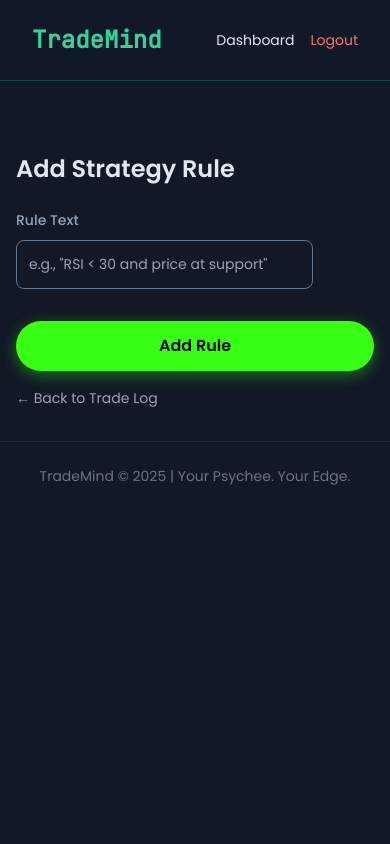
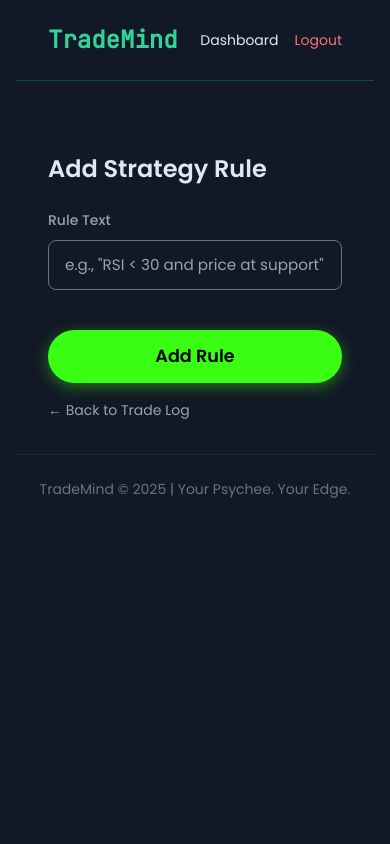
Before and after one commit to sacrid91/TradeMindHackathon2, a Django app: page /rule/add/ in a window 390 px wide. Run offline with Django 5.2, Linux system fonts and the light colour scheme; a user stored in the database is signed in; some libraries are stand-ins or nearby versions.

Commit message:
trying small phones spillage fix

```diff
--- a/static/css/style.css
+++ b/static/css/style.css
@@ -141,3 +141,96 @@
       font-size: 1.1rem;
     }
   }
+
+  /* MOBILE RESPONSIVENESS: Prevent Spillage Without Changing HTML */
+@media (max-width: 600px) {
+  /* 1. Ensure all form inputs are full-width and don't overflow */
+  form input[type="text"],
+  form input[type="number"],
+  form input[type="email"],
+  form input[type="password"],
+  form textarea {
+    width: 100% !important;
+    box-sizing: border-box;
+    padding-left: 1rem;
+    padding-right: 1rem;
+    font-size: 0.95rem;
+    min-height: 42px;
+  }
+
+  /* 2. Make textarea taller for usability */
+  form textarea {
+    min-height: 100px !important;
+    line-height: 1.5;
+  }
+
+  /* 3. Emotion Slider: Prevent label congestion */
+  .emotion-slider {
+    display: flex;
+    flex-wrap: wrap;
+    justify-content: center;
+    gap: 0.5rem;
+    margin: 1rem 0;
+  }
+
+  .emotion-slider label {
+    display: flex;
+    flex-direction: column;
+    align-items: center;
+    font-size: 0.8rem !important;
+    opacity: 0.7;
+    margin: 0.25rem;
+    width: auto !important;
+    min-width: 60px;
+    text-align: center;
+  }
+
+  .emotion-slider input[type="radio"] + label {
+    transform: scale(0.9);
+  }
+
+  .emotion-slider input[type="radio"]:checked + label {
+    opacity: 1;
+    transform: scale(1.05);
+    font-weight: bold;
+  }
+
+  /* 4. Tight spacing for form groups */
+  .card > div,
+  .card > label,
+  .card > ul {
+    margin-bottom: 0.75rem;
+  }
+
+  /* 5. Make buttons full-width on mobile */
+  .btn-primary {
+    width: 100% !important;
+    padding: 0.75rem;
+    font-size: 1.1rem;
+    margin-top: 0.5rem;
+  }
+
+  /* 6. Reduce card padding slightly for tighter fit */
+  .card {
+    padding: 1rem;
+    margin: 0.5rem;
+  }
+
+  /* 7. Ensure container doesn't exceed viewport */
+  body,
+  .max-w-md,
+  .max-w-2xl {
+    width: 100%;
+    padding-left: 1rem;
+    padding-right: 1rem;
+    margin-left: auto;
+    margin-right: auto;
+  }
+
+  /* 8. Prevent text overflow in dashboard rule list */
+  .flex.items-center span,
+  .flex.justify-between span {
+    word-break: break-word;
+    font-size: 0.85rem;
+  }
+}
```
